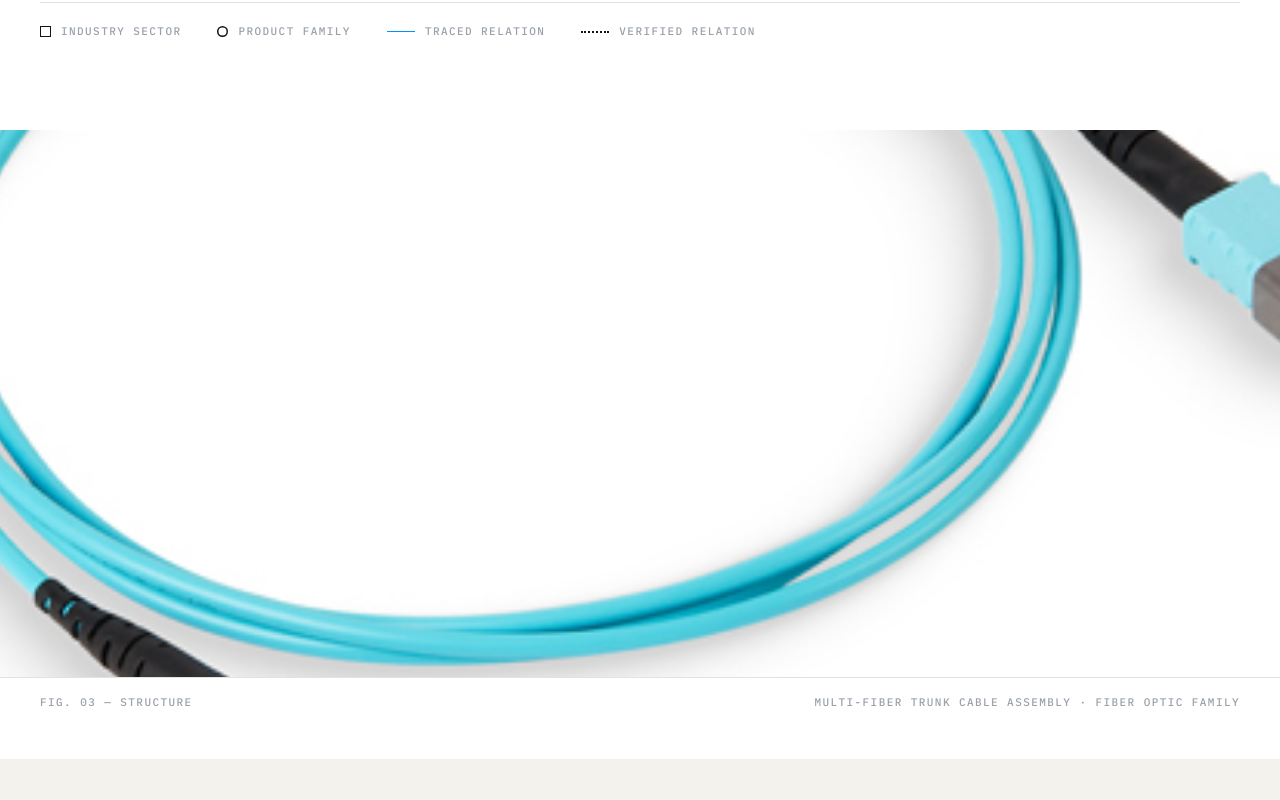
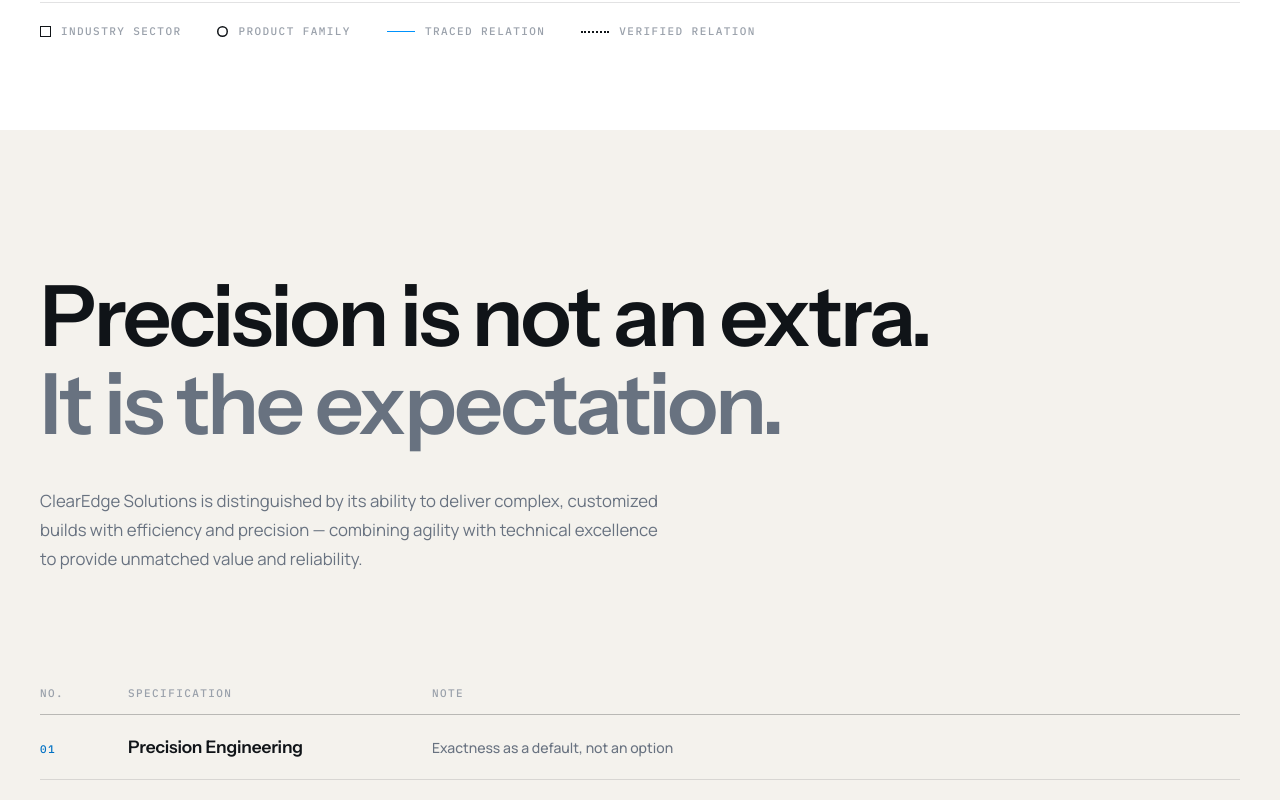
Before and after one commit to khodranefrs-creator/EDGESOLUTIONS, a Next.js app: page / in a window 1280 px wide. Shown: the part 4920-5720 px from the top of the page. Built offline with nearby package versions, Linux system fonts and the light colour scheme.

Commit message:
refine ClearEdge industrial authority system

```diff
--- a/src/app/globals.css
+++ b/src/app/globals.css
@@ -366,30 +366,6 @@ body {
    with no second asset, no plate, no border, no framing. */
 .footer-logo {
   filter: brightness(0) invert(1);
-}
-
-/* structure band — physical-evidence transition crop between the
-   system map and the specification register. The one approved
-   photograph, untreated, seen at high magnification: full-bleed
-   horizontal band, hairline base where paper becomes warm. */
-.band-structure {
-  position: relative;
-  overflow: hidden;
-  border-bottom: 1px solid var(--line);
-  background: #ffffff;
-  aspect-ratio: 21 / 9;
-}
-@media (max-width: 767px) {
-  .band-structure {
-    aspect-ratio: 16 / 7;
-  }
-}
-.band-structure img {
-  width: 100%;
-  height: 100%;
-  object-fit: cover;
-  transform: scale(2.05);
-  transform-origin: 50% 58%;
 }
 
 /* --------------------------------------------------- specimen plates
--- a/src/app/page.tsx
+++ b/src/app/page.tsx
@@ -5,7 +5,6 @@ import { ProductObservatory } from "@/components/product-observatory";
 import { EngineeringChambers } from "@/components/engineering-chambers";
 import { EdgeField } from "@/components/edge-field";
 import { Confidence } from "@/components/home/confidence";
-import { EdgeBand } from "@/components/home/edge-band";
 import { CTASection } from "@/components/cta-section";
 
 export const metadata: Metadata = {
@@ -13,9 +12,9 @@ export const metadata: Metadata = {
 };
 
 /* Homepage as one continuous connection — the signal enters at the
-   hero and resolves at contact. Seven movements:
+   hero and resolves at contact. Six movements:
    01 IDENTITY · 02 THE CONNECTION · 03 PRODUCTS · 04 ENGINEERING
-   05 APPLICATIONS · 06 STRUCTURE / CONFIDENCE · 07 CONTACT       */
+   05 APPLICATIONS · 06 CONFIDENCE · 07 CONTACT                 */
 
 export default function HomePage() {
   return (
@@ -88,8 +87,7 @@ export default function HomePage() {
         </div>
       </section>
 
-      {/* 06 — physical structure, then confidence */}
-      <EdgeBand />
+      {/* 06 — confidence */}
       <Confidence />
 
       {/* 07 — contact */}
--- a/src/components/home/edge-band.tsx
+++ /dev/null
@@ -1,31 +0,0 @@
-import Image from "next/image";
-import mtpTrunkAssembly from "@/assets/mtp-trunk-assembly.webp";
-
-/* STRUCTURE BAND — physical evidence between the system map and the
-   specification register. A horizontal transition crop of the one
-   approved photograph at high magnification: jacket and connector
-   detailing, presented without any treatment. The band sits on white
-   so it continues the applications chapter's paper and ends on a
-   hairline where the warm register ground begins. */
-
-export function EdgeBand() {
-  return (
-    <figure data-probe="edge-band">
-      <div className="band-structure">
-        <Image
-          src={mtpTrunkAssembly}
-          alt="Structural band view of the multi-fiber trunk cable assembly — jacket and connector detailing"
-          sizes="100vw"
-        />
-      </div>
-      <figcaption className="mx-auto flex max-w-[84rem] flex-wrap items-baseline justify-between gap-x-8 gap-y-2 px-5 pb-10 pt-4 md:px-10 md:pb-12">
-        <span className="label-mono text-fg-faint">
-          FIG. 03 — STRUCTURE
-        </span>
-        <span className="label-mono text-fg-faint">
-          Multi-fiber trunk cable assembly · fiber optic family
-        </span>
-      </figcaption>
-    </figure>
-  );
-}
```
